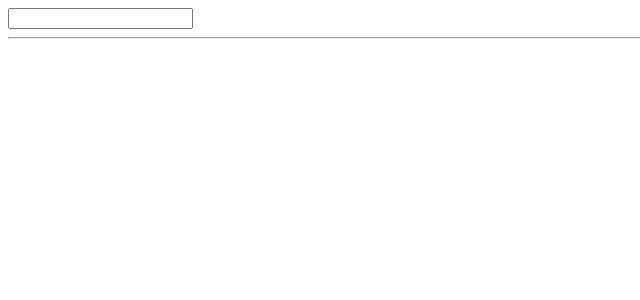
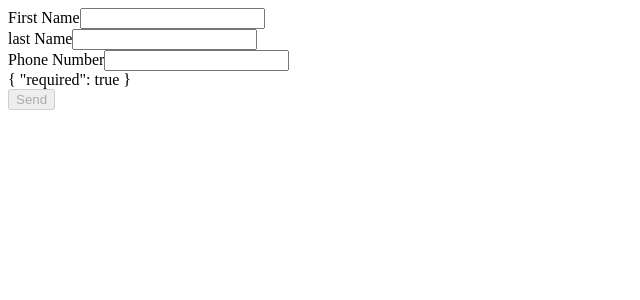
Before and after one commit to eriyu/rxjsworkshop, an Angular app: page / in a window 1280 px wide. Shown: the top 300 px of the page, without its empty margins (0-640 px from the left). Built offline with nearby package versions, Linux system fonts and the light colour scheme.

Commit message:
form validate simple

```diff
--- a/src/app/app.component.html
+++ b/src/app/app.component.html
@@ -1,4 +1,19 @@
-
-
-<input [(ngModel)]="search" #searchRef="ngModel">
-<hr/> {{ search }}
+<form #form="ngForm" novalidate (ngSubmit)="send(form)">
+  <div>
+    <label for="firstName">First Name</label>
+    <input type="text" name="firstName" [(ngModel)]="firstName" required/>
+  </div>
+  <div>
+    <label for="lastName">last Name</label>
+    <input type="text" name="lastName" [(ngModel)]="lastName" required/>
+  </div>
+  <div>
+    <label for="phoneNumber">Phone Number</label>
+    <input type="text" name="phoneNumber" [(ngModel)]="phoneNumber" required/>
+  </div>
+  <!-- {{ form.get('phoneNumber')?.errors | json}} 用這個會報錯-->
+  <div *ngIf="form.controls?.phoneNumber?.errors">
+      {{ form.controls?.phoneNumber?.errors | json}}
+  </div>
+  <button type="submit" [disabled]="form.invalid">Send</button>
+</form>
--- a/src/app/app.component.ts
+++ b/src/app/app.component.ts
@@ -1,5 +1,5 @@
 import { Component, ViewChild, AfterViewInit, OnDestroy } from '@angular/core';
-import { NgControl } from "@angular/forms";
+import { NgControl, FormGroup } from "@angular/forms";
 import { Subject } from "rxjs/Subject";
 
 import { takeUntil } from 'rxjs/operators';
@@ -10,31 +10,8 @@ import { takeUntil } from 'rxjs/operators';
   styleUrls: ['./app.component.css'],
   styles: []
 })
-export class AppComponent implements AfterViewInit, OnDestroy {
-  @ViewChild('searchRef') searchControl: NgControl;
-  sub;
-  destroy$ = new Subject();
-
-  ngAfterViewInit() {
-    console.log(this.searchControl);
-    // this.sub = this.searchControl.valueChanges.subscribe(value => {
-    //   console.log(value);
-    // });
-    this.searchControl.valueChanges
-      .pipe(
-        takeUntil(this.destroy$)
-      ).subscribe(value => console.log(value));
-  }
-
-  ngOnDestroy() {
-    // 1: use sub
-    // this.sub.unsubscribe();
-
-    // 2: use subject takeUntil
-    // this.destroy$.next('');
-    // this.destroy$.unsubscribe();
-
-    // 2: use subject takeUntil or use complete
-    this.destroy$.complete();
+export class AppComponent {
+  send(form) {
+    console.log(form);
   }
 }
```
